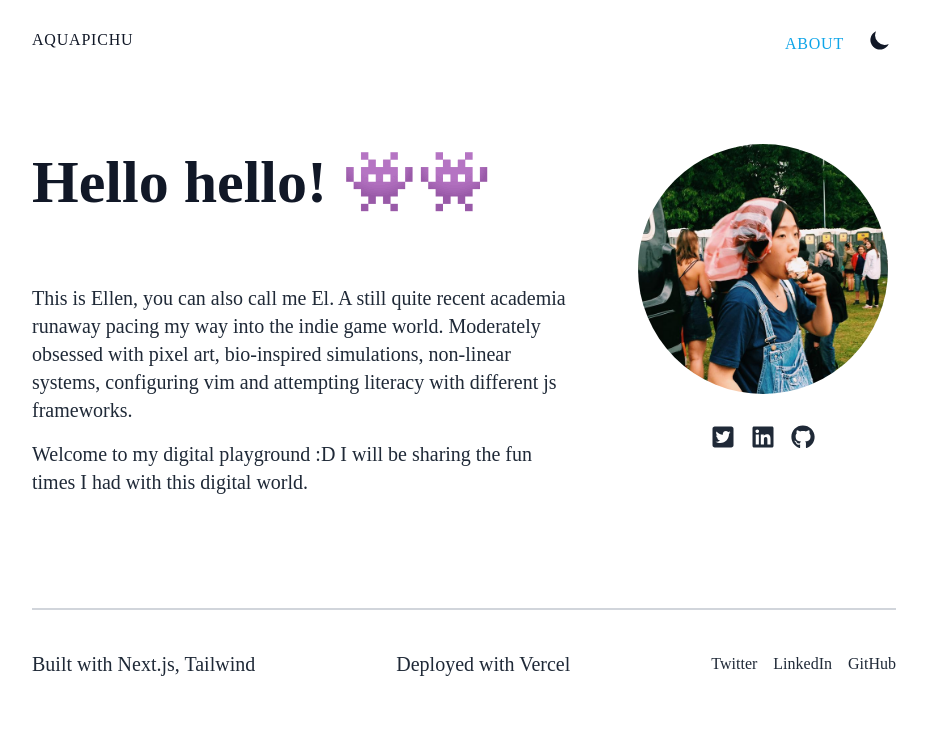
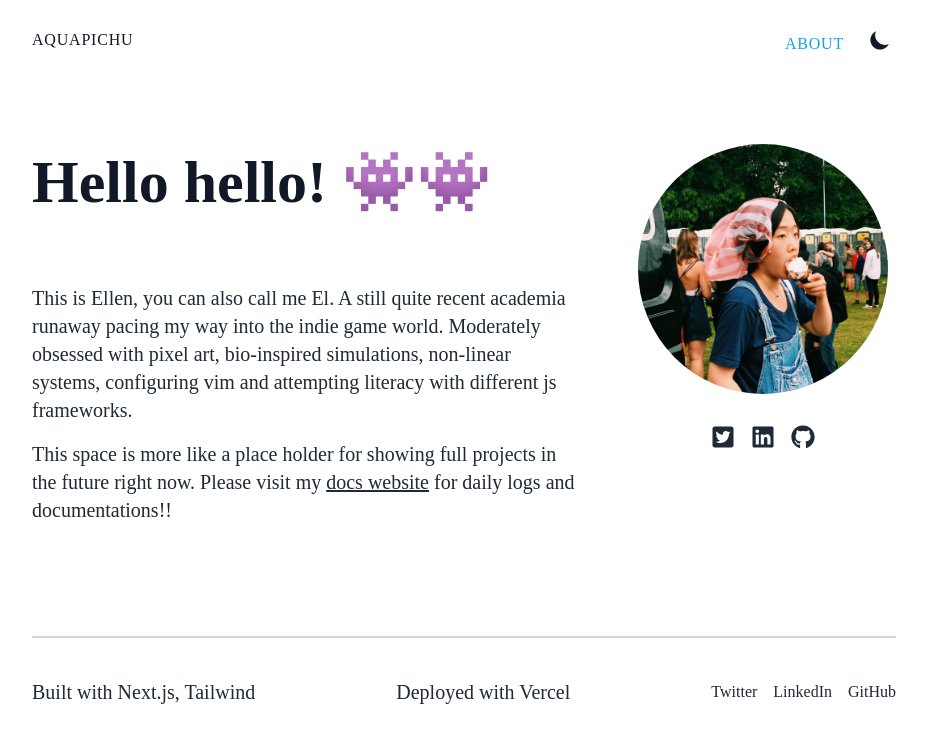
Before and after one commit to dahliakyu/aquapichu, a Next.js app: page / in a window 1280 px wide. Shown: the top 742 px of the page, without its empty margins (176-1103 px from the left). Built offline with nearby package versions, Linux system fonts and the light colour scheme; a web font is replaced by a local one.

Commit message:
added the doc site link in the main page

```diff
--- a/src/components/About.tsx
+++ b/src/components/About.tsx
@@ -1,28 +1,38 @@
 import React from 'react'
+import Link from 'next/link'
 import Image from 'next/image'
 import profile from 'public/1604.png'
 
 const About = () => {
   return (
-    <div className="container px-4 mx-auto">
-      <div className="lg:space-x-5 lg:flex lg:flex-row item-center lg:-mx-4 flex flex-col-reverse text-center lg:text-left">
-        <div className="lg:px-4 lg:mt-12 ">
-          <h1 className="text-4xl font-bold text-gray-900 lg:text-6xl dark:text-white">
+    <div className="container mx-auto px-4">
+      <div className="item-center flex flex-col-reverse text-center lg:-mx-4 lg:flex lg:flex-row lg:space-x-5 lg:text-left">
+        <div className="lg:mt-12 lg:px-4 ">
+          <h1 className="text-4xl font-bold text-gray-900 dark:text-white lg:text-6xl">
             Hello hello! 👾👾
           </h1>
-          <div className="mt-8 lg:pt-10 text-gray-800 dark:text-white">
+          <div className="mt-8 text-gray-800 dark:text-white lg:pt-10">
             <p className="mb-4">
               This is Ellen, you can also call me El. A still quite recent
               academia runaway pacing my way into the indie game world.
-              Moderately obsessed with pixel art, bio-inspired simulations, non-linear systems, configuring vim and attempting literacy with different js frameworks.
+              Moderately obsessed with pixel art, bio-inspired simulations,
+              non-linear systems, configuring vim and attempting literacy with
+              different js frameworks.
             </p>
             <p className="mb-4">
-              Welcome to my digital playground :D I will be sharing the fun
-              times I had with this digital world.
+              This space is more like a place holder for showing full projects
+              in the future right now. Please visit my{' '}
+              <a
+                href="https://docs.aquapichu.com/"
+                className="underline hover:text-blue-300"
+              >
+                docs website
+              </a>{' '}
+              for daily logs and documentations!!
             </p>
           </div>
         </div>
-        <div className="flex-shrink-0 lg:mt-30 lg:px-6 my-10">
+        <div className="lg:mt-30 my-10 flex-shrink-0 lg:px-6">
           <Image
             src={profile}
             alt="Profile"
@@ -32,8 +42,8 @@ const About = () => {
             height={250}
             placeholder="blur"
           />
-          <div className="flex justify-center mt-6">
-            <div className="flex md:flex lg:flex space-x-4 font-medium text-gray-800 sm:block dark:text-white">
+          <div className="mt-6 flex justify-center">
+            <div className="flex space-x-4 font-medium text-gray-800 dark:text-white sm:block md:flex lg:flex">
               <a
                 className="transition-colors hover:text-sky-500"
                 target="_blank"
```
